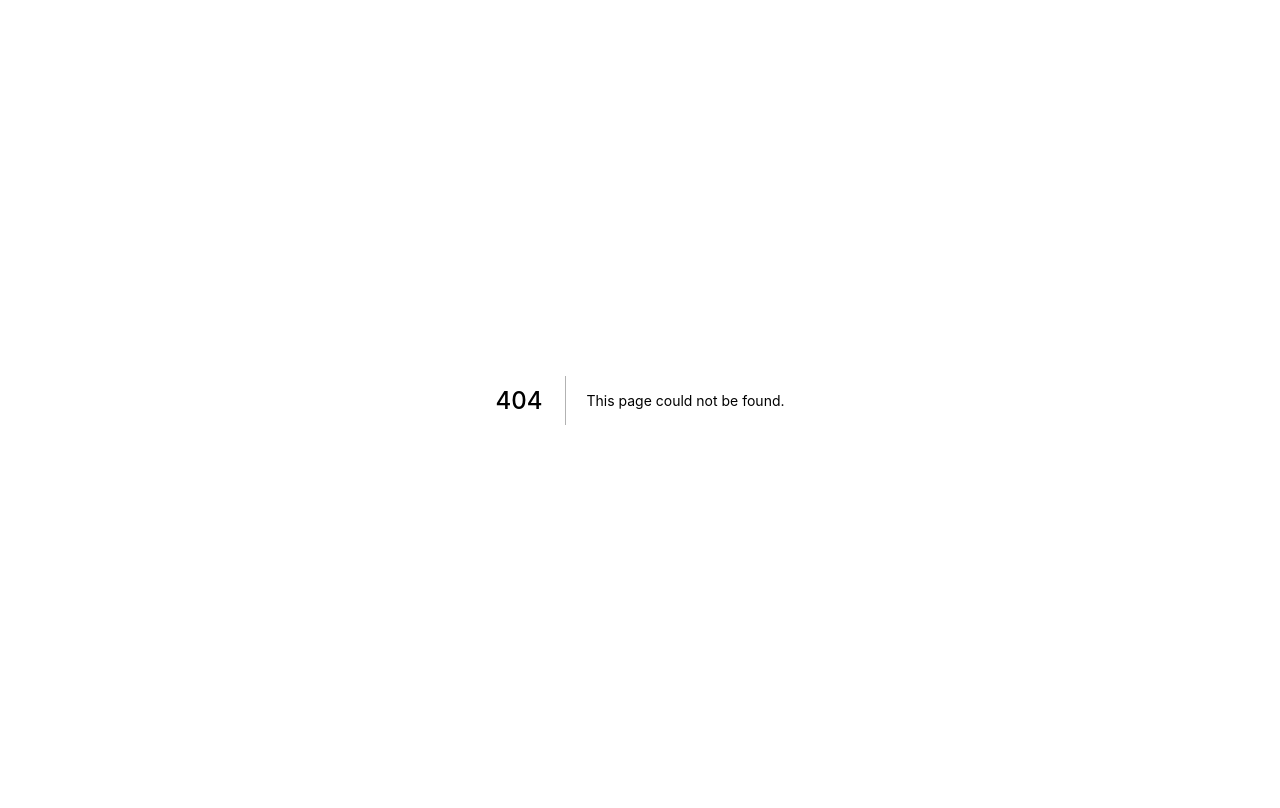
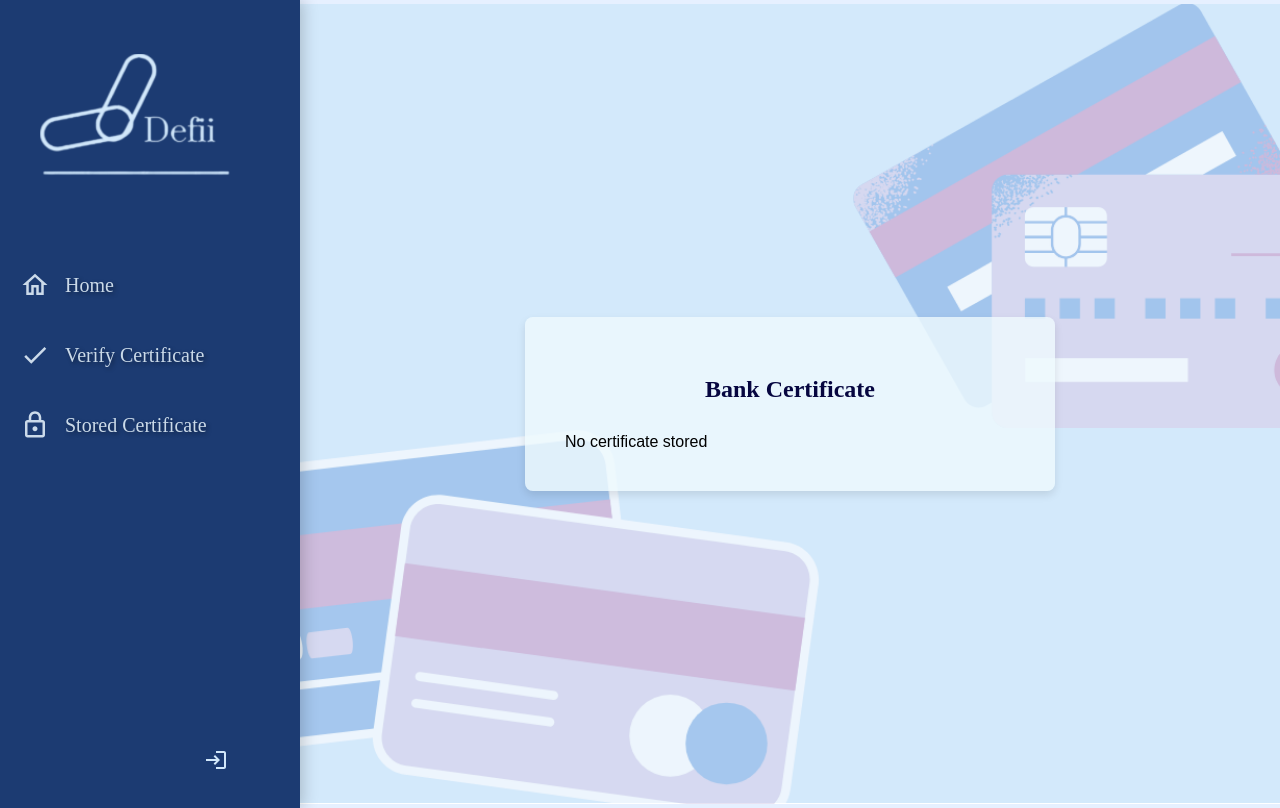
Before and after one commit to biscuitdey/openBankingZKApp, a Next.js app: page /verify-certificate in a window 1280 px wide. Before the commit this address had no page. Built offline with nearby package versions, Linux system fonts and the light colour scheme.

Commit message:
Change proof to certificate in all files

```diff
--- a/package.json
+++ b/package.json
@@ -1,5 +1,5 @@
 {
-  "name": "bank-proof-generator",
+  "name": "bank-certificate-generator",
   "version": "0.1.0",
   "private": true,
   "scripts": {
--- a/src/components/Layout.tsx
+++ b/src/components/Layout.tsx
@@ -103,20 +103,20 @@ const Layout: React.FC<LayoutProps> = ({ children }) => {
             Home
           </NavLink>
         </Link>
-        <Link href="/verify-proof" passHref>
+        <Link href="/verify-certificate" passHref>
           <NavLink>
             <IconWrapper>
               <CheckOutlinedIcon sx={{ fontSize: 30 }} />
             </IconWrapper>
-            Verify Proof
+            Verify Certificate
           </NavLink>
         </Link>
-        <Link href="/stored-proof" passHref>
+        <Link href="/stored-certificate" passHref>
           <NavLink>
             <IconWrapper>
               <LockOutlinedIcon sx={{ fontSize: 30 }} />
             </IconWrapper>
-            Stored Proof
+            Stored Certificate
           </NavLink>
         </Link>
         <LoginIcon>
--- a/src/components/VerifyProof.tsx
+++ b/src/components/VerifyCertificate.tsx
@@ -19,7 +19,7 @@ const Title = styled.h2`
   color: #060640;
 `;
 
-const ProofContainer = styled.div`
+const CertificateContainer = styled.div`
   position: relative;
   background-color: rgba(239, 250, 254, 0.8);
   padding: 40px;
@@ -29,7 +29,7 @@ const ProofContainer = styled.div`
   align-items: center;
 `;
 
-const ProofItem = styled.div`
+const CertificateItem = styled.div`
   margin-bottom: 10px;
 `;
 
@@ -90,8 +90,8 @@ const LoadingOverlay = styled.div`
   border-radius: 8px;
 `;
 
-const VerifyProof: React.FC = () => {
-  const [proof, setProof] = useState<any>(null);
+const VerifyCertificate: React.FC = () => {
+  const [certificate, setCertificate] = useState<any>(null);
   const [publicKey, setPublicKey] = useState<any>(null);
   const [isLoading, setIsLoading] = useState(false);
   const [verificationResult, setVerificationResult] = useState<string | null>(
@@ -102,10 +102,13 @@ const VerifyProof: React.FC = () => {
 
   useEffect(() => {
     async function fetchData() {
-      const storedProof = await getItemInLocalStorage("publicWitness");
+      const storedCertificate = await getItemInLocalStorage("publicWitness");
       const publicKey = await getItemInLocalStorage("publicKey");
-      if (typeof storedProof === "string" && typeof publicKey === "string") {
-        setProof(JSON.parse(storedProof));
+      if (
+        typeof storedCertificate === "string" &&
+        typeof publicKey === "string"
+      ) {
+        setCertificate(JSON.parse(storedCertificate));
         setPublicKey(publicKey);
       }
     }
@@ -117,14 +120,14 @@ const VerifyProof: React.FC = () => {
 
     const body = {
       publicWitness: {
-        publicInputs: proof.publicInputs,
-        verificationKey: proof.verificationKey,
+        publicInputs: certificate.publicInputs,
+        verificationKey: certificate.verificationKey,
       },
       publicKey: publicKey,
     };
 
     try {
-      const response = await fetch("http://127.0.0.1:4000/proof/verify", {
+      const response = await fetch("http://127.0.0.1:4000/certificate/verify", {
         method: "POST",
         headers: {
           "Content-Type": "application/json",
@@ -135,16 +138,18 @@ const VerifyProof: React.FC = () => {
       if (response.ok) {
         const result = await response.json();
         setVerificationResult(
-          result ? "Proof Verified Successfully" : "Proof Verification Failed"
+          result
+            ? "Certificate Verified Successfully"
+            : "Certificate Verification Failed"
         );
         setVerificationSuccess(result);
       } else {
-        setVerificationResult("Error verifying proof");
+        setVerificationResult("Error verifying certificate");
         setVerificationSuccess(false);
       }
     } catch (error) {
-      console.error("Error verifying proof:", error);
-      setVerificationResult("Error verifying proof");
+      console.error("Error verifying certificate:", error);
+      setVerificationResult("Error verifying certificate");
       setVerificationSuccess(false);
     } finally {
       setIsLoading(false);
@@ -153,37 +158,37 @@ const VerifyProof: React.FC = () => {
 
   return (
     <BackgroundContainer>
-      <ProofContainer>
-        {isLoading && <LoadingOverlay>Verifying Proof...</LoadingOverlay>}
-        <Title>Bank Proof</Title>
-        {proof ? (
+      <CertificateContainer>
+        {isLoading && <LoadingOverlay>Verifying Certificate...</LoadingOverlay>}
+        <Title>Bank Certificate</Title>
+        {certificate ? (
           <div>
-            <ProofItem>
+            <CertificateItem>
               <Label> Customer Information :</Label>
               <JsonDisplay>
-                {JSON.stringify(proof.publicInputs, null, 2)}
+                {JSON.stringify(certificate.publicInputs, null, 2)}
               </JsonDisplay>
-            </ProofItem>
-            <ProofItem>
+            </CertificateItem>
+            <CertificateItem>
               <Label>Public Key:</Label>
               <JsonDisplay>{publicKey}</JsonDisplay>
-            </ProofItem>
+            </CertificateItem>
             {verificationResult && (
-              <ProofItem>
+              <CertificateItem>
                 <Label>Result:</Label>
                 <Result success={verificationSuccess}>
                   {verificationResult}
                 </Result>
-              </ProofItem>
+              </CertificateItem>
             )}
-            <Button onClick={handleVerify}>Verify Proof</Button>
+            <Button onClick={handleVerify}>Verify Certificate</Button>
           </div>
         ) : (
-          <div>No proof stored</div>
+          <div>No certificate stored</div>
         )}
-      </ProofContainer>
+      </CertificateContainer>
     </BackgroundContainer>
   );
 };
 
-export default VerifyProof;
+export default VerifyCertificate;
--- /dev/null
+++ b/src/pages/verify-certificate.tsx
@@ -0,0 +1,12 @@
+import Layout from "../components/Layout";
+import VerifyCertificate from "../components/VerifyCertificate";
+
+const StoredCertificatePage: React.FC = () => {
+  return (
+    <Layout>
+      <VerifyCertificate />
+    </Layout>
+  );
+};
+
+export default StoredCertificatePage;
```
Also changed, not shown: src/components/Form.tsx (+11 -11 lines), src/components/StoredCertificate.tsx (renamed from src/components/StoredProof.tsx, +19 -16 lines), src/pages/stored-certificate.tsx (added, +12 -0 lines), src/pages/stored-proof.tsx (deleted, +0 -12 lines), src/pages/verify-proof.tsx (deleted, +0 -12 lines), 1 other file (tests, documents, lock files or other folders).
